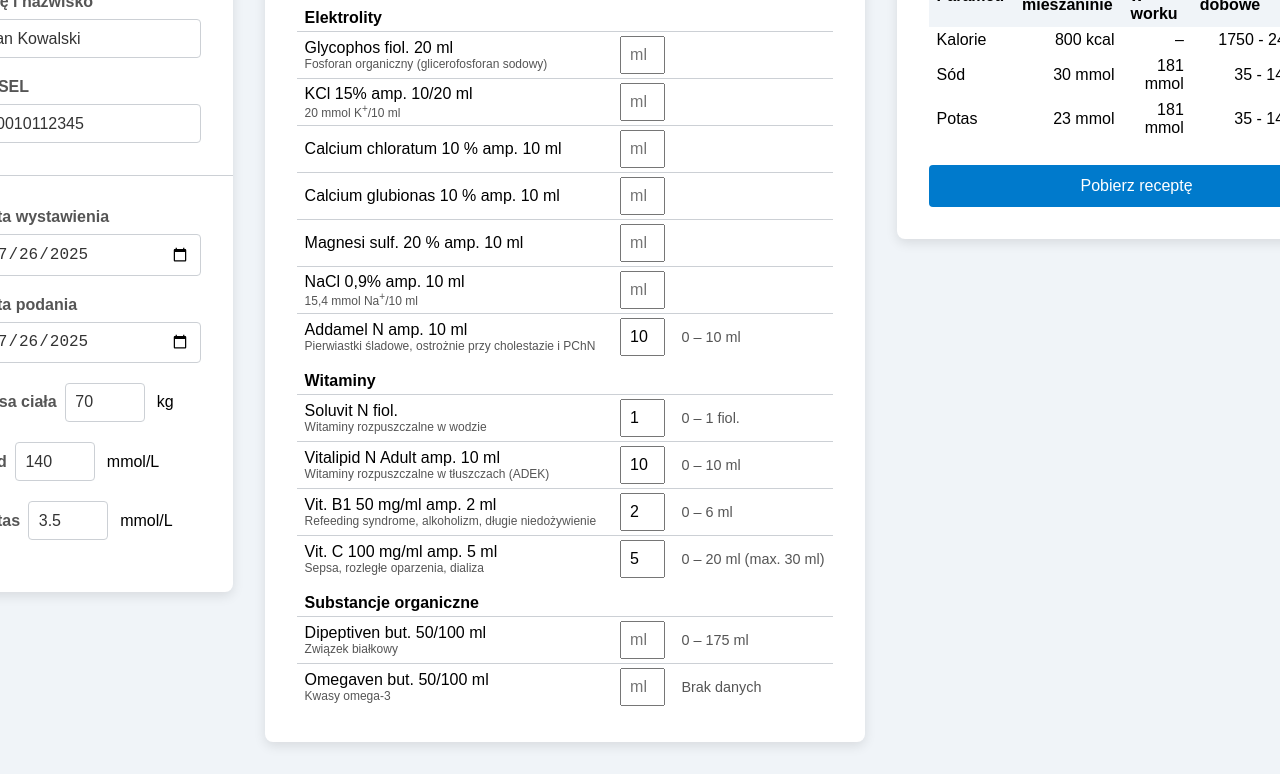
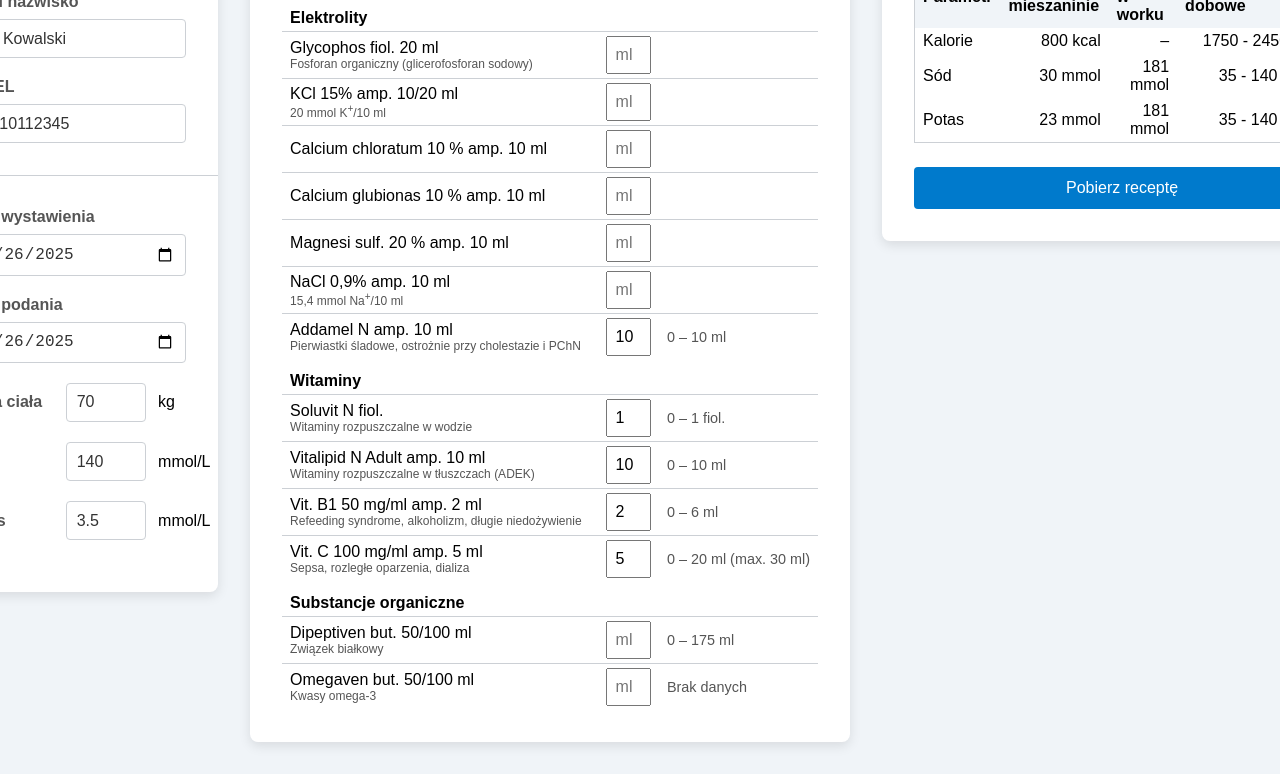
Before and after one commit to macpiek/parenteral_nutrition_generator, a plain HTML site: page index.html in a window 1280 px wide. Shown: the part 151-925 px from the top of the page. Drawn offline with nearby package versions, Linux system fonts and the light colour scheme.

Commit message:
Align electrolyte inputs and add table border

```diff
--- a/style.css
+++ b/style.css
@@ -80,6 +80,8 @@ body{
 .form-group.inline label{
   margin-bottom:0;
   white-space:nowrap;
+  width:6rem;
+  flex:0 0 6rem;
 }
 .form-group.inline input{
   width:5rem;
@@ -227,6 +229,7 @@ button:hover{background-color:#005fa3;}
   max-width:28rem;
   border-collapse:collapse;
   margin-top:1rem;
+  border:1px solid #ccd0d5;
 }
 .mix-params-table th,
 .mix-params-table td{
```
